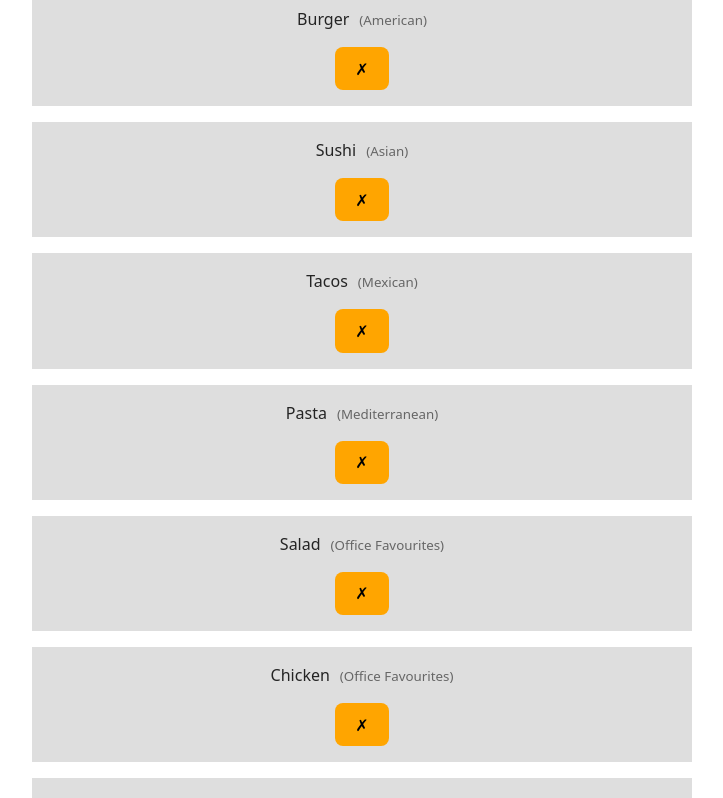
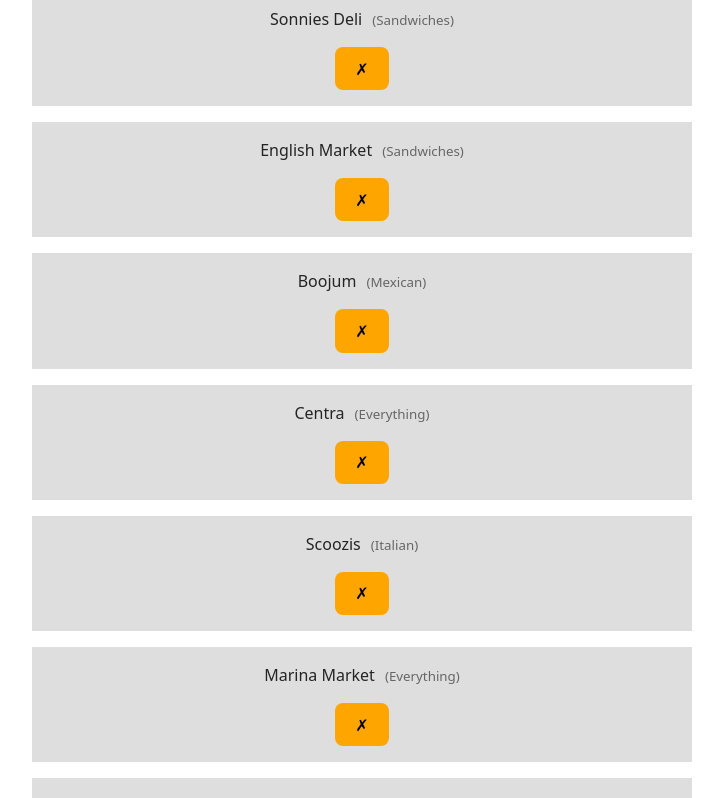
Before and after one commit to john-david3/intern-showcase-2025, a React (Vite) app in the folder ui/: page /wheel in a window 1280 px wide. Shown: the part 860-1658 px from the top of the page, without its empty margins (298-1021 px from the left). Built offline with nearby package versions, Linux system fonts and the light colour scheme.

Commit message:
Fix Everything

```diff
--- a/ui/src/components/Auth/SignupForm.tsx
+++ b/ui/src/components/Auth/SignupForm.tsx
@@ -72,6 +72,7 @@
                 if (data.account_created) {
                     console.log("Registration Successful! Account created successfully");
                     setIsLoggedIn(true);
+                    window.location.reload()
                 } else {
                     console.log("Failed to create account.");
                     setIsLoggedIn(false);
--- a/ui/src/components/Wheel/Wheel.tsx
+++ b/ui/src/components/Wheel/Wheel.tsx
@@ -2,36 +2,17 @@
 import SimpleWheel from "./SimpleWheel.tsx";
 
 const DEFAULT_OPTIONS = [
-    {option: 'Pizza', category: 'American', distance: 5, style: {backgroundColor: '#ff0000', color: '#f5f5f5'}},
-    {option: 'Burger', category: 'American', distance: 3, style: {backgroundColor: '#f5f5f5', color: '#000000'}},
-    {option: 'Sushi', category: 'Asian', distance: 8, style: {backgroundColor: '#ff0000', color: '#f5f5f5'}},
-    {option: 'Tacos', category: 'Mexican', distance: 4, style: {backgroundColor: '#f5f5f5', color: '#000000'}},
-    {option: 'Pasta', category: 'Mediterranean', distance: 6, style: {backgroundColor: '#ff0000', color: '#f5f5f5'}},
-    {
-        option: 'Salad',
-        category: 'Office Favourites',
-        distance: 2,
-        style: {backgroundColor: '#f5f5f5', color: '#000000'}
-    },
-    {
-        option: 'Chicken',
-        category: 'Office Favourites',
-        distance: 3,
-        style: {backgroundColor: '#ff0000', color: '#f5f5f5'}
-    },
-    {option: 'Fish', category: 'Mediterranean', distance: 7, style: {backgroundColor: '#f5f5f5', color: '#000000'}},
-    {option: 'Steak', category: 'American', distance: 10, style: {backgroundColor: '#ff0000', color: '#f5f5f5'}},
-    {option: 'Soup', category: 'Office Favourites', distance: 1, style: {backgroundColor: '#f5f5f5', color: '#000000'}},
-    {
-        option: 'Sandwich',
-        category: 'Office Favourites',
-        distance: 2,
-        style: {backgroundColor: '#ff0000', color: '#f5f5f5'}
-    },
-    {option: 'Rice Bowl', category: 'Asian', distance: 5, style: {backgroundColor: '#f5f5f5', color: '#000000'}},
+    {option: 'Five Points', category: 'Sandwiches', distance: 5, style: {backgroundColor: '#ff0000', color: '#f5f5f5'}},
+    {option: 'Sonnies Deli', category: 'Sandwiches', distance: 3, style: {backgroundColor: '#f5f5f5', color: '#000000'}},
+    {option: 'English Market', category: 'Sandwiches', distance: 8, style: {backgroundColor: '#ff0000', color: '#f5f5f5'}},
+    {option: 'Boojum', category: 'Mexican', distance: 4, style: {backgroundColor: '#f5f5f5', color: '#000000'}},
+    {option: 'Centra', category: 'Everything', distance: 6, style: {backgroundColor: '#ff0000', color: '#f5f5f5'}},
+    {option: 'Scoozis', category: 'Italian', distance: 2, style: {backgroundColor: '#f5f5f5', color: '#000000'}},
+    {option: 'Marina Market', category: 'Everything', distance: 3, style: {backgroundColor: '#ff0000', color: '#f5f5f5'}},
+    {option: 'Grumpy Baker', category: 'Sandwiches', distance: 2, style: {backgroundColor: '#f5f5f5', color: '#000000'}},
 ];
 
-const CATEGORIES = ['All', 'American', 'Asian', 'Mediterranean', 'Mexican', 'Office Favourites'];
+const CATEGORIES = ['All', 'Sandwiches', 'Mexican', 'Italian', 'Everything'];
 
 function Wheel() {
     const [options, setOptions] = useState(DEFAULT_OPTIONS);
--- a/ui/src/pages/GroupPage.tsx
+++ b/ui/src/pages/GroupPage.tsx
@@ -1,8 +1,9 @@
-import {useEffect} from "react";
+import {useEffect, useState} from "react";
 import AuthCheck from "../components/Auth/AuthCheck";
 
 
 const GroupPage = () => {
+    const [groupData, setGroupData] = useState<string[]>([]);
 
     <AuthCheck />
 
@@ -13,8 +14,10 @@
                     credentials: "include"
                 });
                 if (!response.ok) throw new Error("Failed to fetch groups");
-                const data = await response.json();
+                const data: Record<string, string[]> = await response.json();
                 console.log(data);
+
+                setGroupData(data);
             } catch (error) {
                 console.error("Error fetching groups: ", error);
             }
@@ -28,7 +31,13 @@
     return (
         <section>
             <h2>My Groups</h2>
-
+            <ul>
+                {Object.entries(groupData).map(([key, values]) => (
+                    <li key={key}>
+                        {values[0]}) <strong>{values[1]}</strong>: {values[2]}
+                    </li>
+                ))}
+            </ul>
         </section>
     )
 }
```
Also changed, not shown: 1 other file (tests, documents, lock files or other folders).
